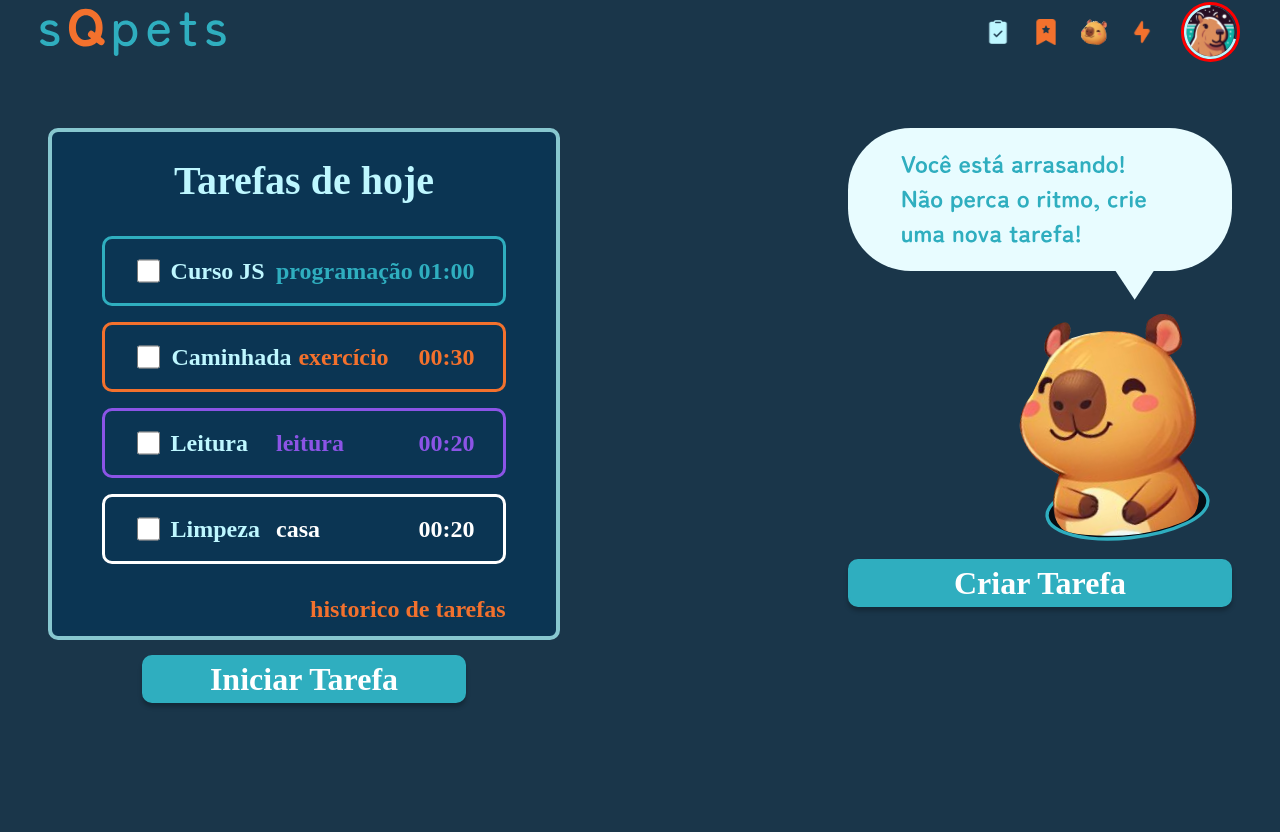
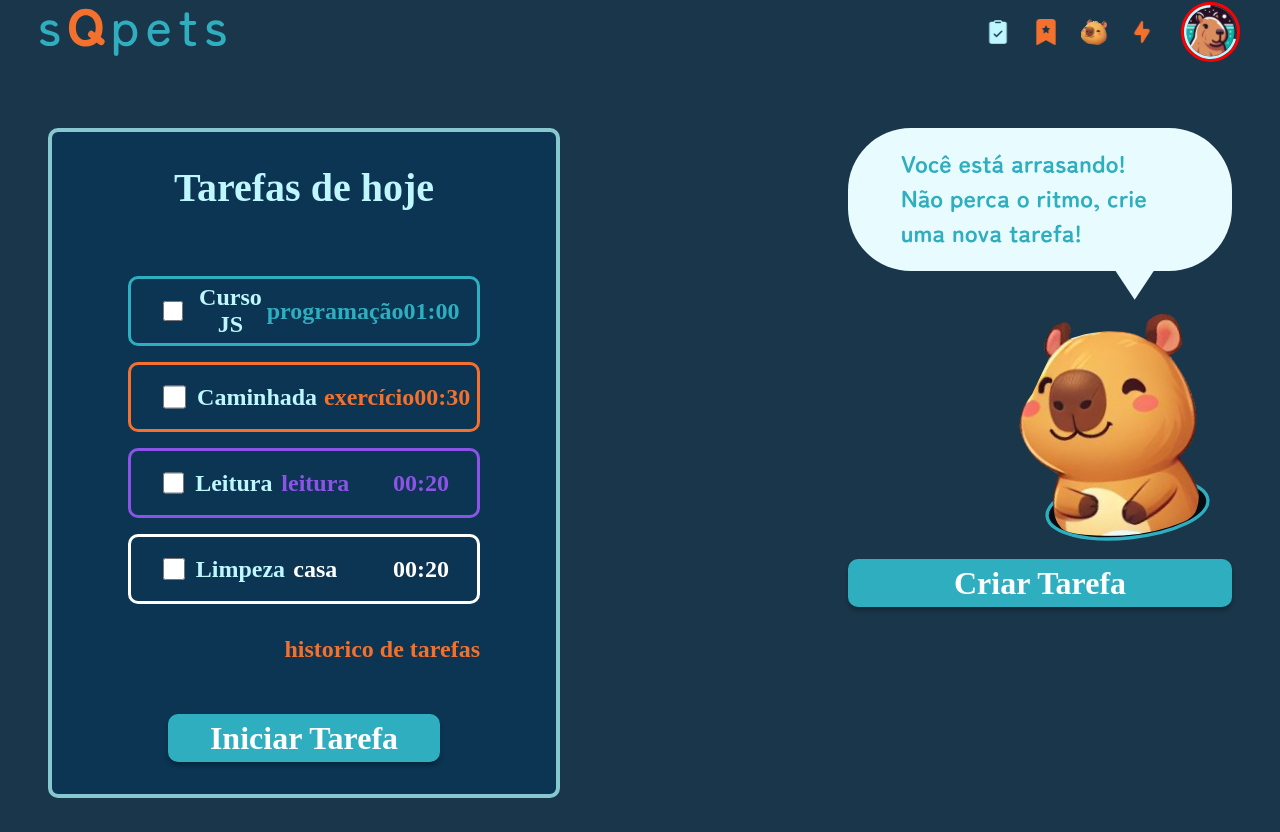
Before and after one commit to sQsquad/sQpets, a React (Vite) app: page / in a window 1280 px wide. Built offline with nearby package versions, Linux system fonts and the light colour scheme; a web font is replaced by a local one.

Commit message:
fix: adicionando padding e alterando height do card_container

```diff
--- a/src/components/CardTarefa/cardTarefa.css
+++ b/src/components/CardTarefa/cardTarefa.css
@@ -4,7 +4,8 @@
     align-items: center;
     justify-content: center;
     width: 100%;
-    height: 80%;
+    height: fit-content;
+    padding: 2rem;
     border: 4px solid #87C7CF;
     border-radius: 10px;
     background-color: var(--fundo-modal);
```
